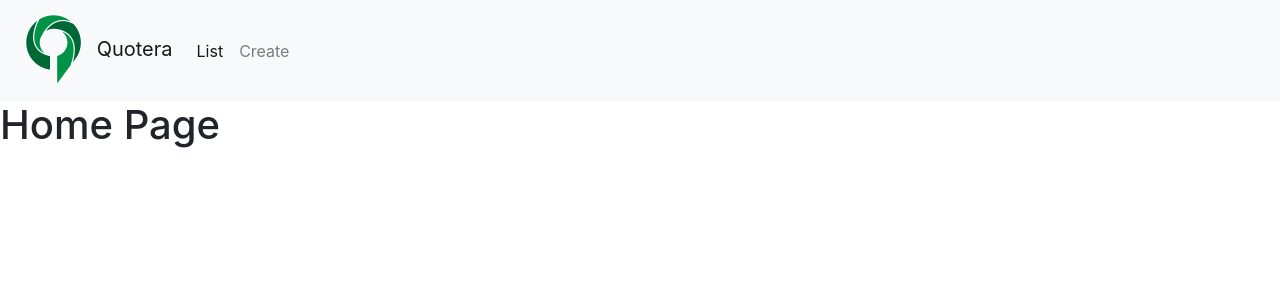
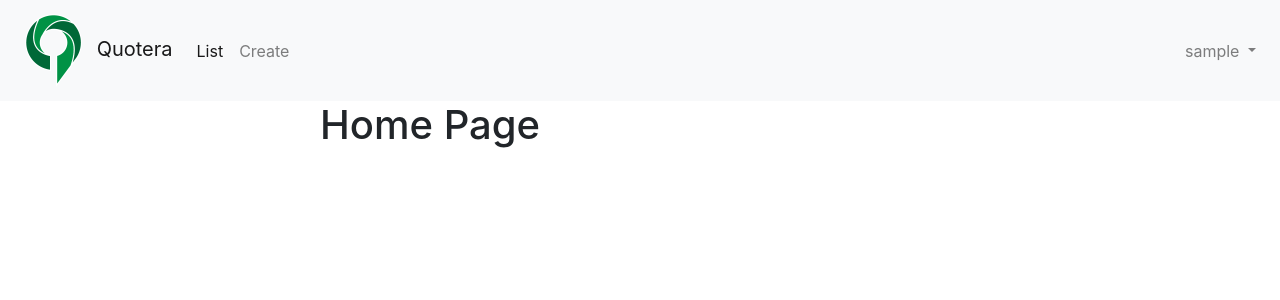
Before and after one commit to alexyoung612/Quotera, a Django app: page / in a window 1280 px wide. Shown: the top 300 px of the page. Run offline with Django 3.2, Linux system fonts and the light colour scheme; the visitor is signed in with stand-in values (Sample User, id 1); some libraries are stand-ins or nearby versions.

Commit message:
added user name and logout to navbar

```diff
--- a/main/templates/main/base.html
+++ b/main/templates/main/base.html
@@ -28,15 +28,25 @@
               </li>
             </ul>
             <ul class="navbar-nav ml-auto">
+              {% if user.is_authenticated %}
+              <li class="nav-item dropdown">
+                <a class="nav-link dropdown-toggle" href="#" id="navbarDropdownMenuLink" role="button" data-toggle="dropdown" aria-haspopup="true" aria-expanded="false">
+                  {{ user.get_username }}
+                </a>
+                <div class="dropdown-menu" aria-labelledby="navbarDropdownMenuLink">
+                  <a class="dropdown-item" href="#">Account</a>
+                  <a class="dropdown-item" href="{% url 'logout' %}">Logout</a>
+                </div>
+              </li>
+              {% else %}
               <li class="nav-item">
-                {% if not user.is_authenticated %}
-                  <a class="nav-link" href="{% url 'login' %}">Login</a>
-                {% endif %}
+                <a class="nav-link" href="{% url 'login' %}">Login</a>
               </li>
+              {% endif %}
             </ul>
           </div>
     </nav>
-    <div id="content" name="content">
+    <div id="content" class="w-50 mx-auto" name="content">
         {% block content %}
         {% endblock %}
     </div>
```
